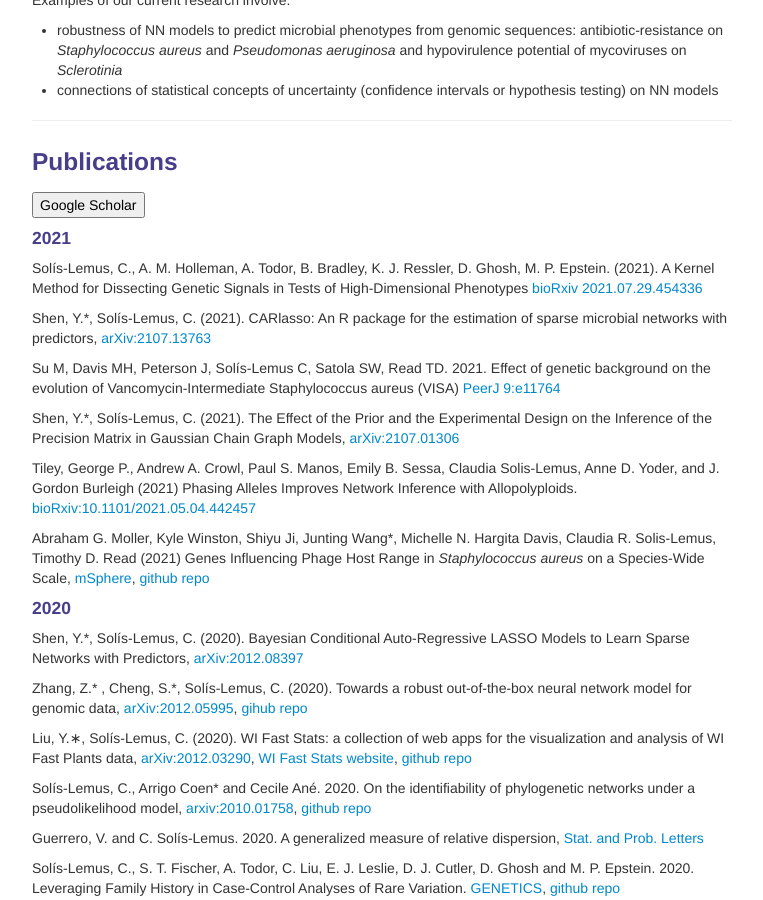
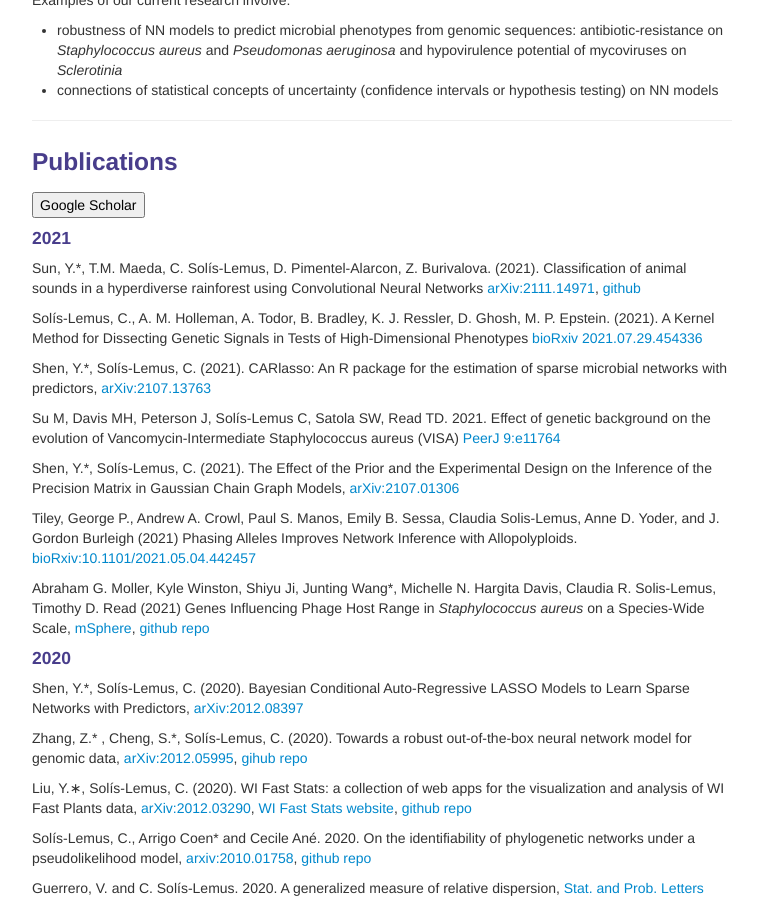
Before and after one commit to solislemuslab/solislemuslab.github.io, a Jekyll site: the page built from pages/research.md, in a window 1280 px wide and 900 px high, scrolled down 2314 px. Shown: the whole window, without its empty margins (258-1021 px from the left). Built offline with Jekyll 4.4.1, drawn with Linux system fonts in a browser that asks for light colours.

Commit message:
added yuren paper

```diff
--- a/pages/research.md
+++ b/pages/research.md
@@ -126,6 +126,8 @@ Examples of our current research involve:
 <button type="button" onclick="window.location.href='https://scholar.google.com/citations?user=GrUypj8AAAAJ&hl=en&oi=ao';">Google Scholar</button>
 
 #### 2021
+
+Sun, Y.*, T.M. Maeda, C. Sol&iacute;s-Lemus, D. Pimentel-Alarcon, Z. Burivalova. (2021). Classification of animal sounds in a hyperdiverse rainforest using Convolutional Neural Networks [arXiv:2111.14971](https://arxiv.org/abs/2111.14971), [github](https://github.com/solislemuslab/tropical-stethoscope)
 
 Sol&iacute;s-Lemus, C., A. M. Holleman, A. Todor, B. Bradley, K. J. Ressler, D. Ghosh, M. P. Epstein. (2021). A Kernel Method for Dissecting Genetic Signals in Tests of High-Dimensional Phenotypes [bioRxiv 2021.07.29.454336](https://doi.org/10.1101/2021.07.29.454336)
 
```
